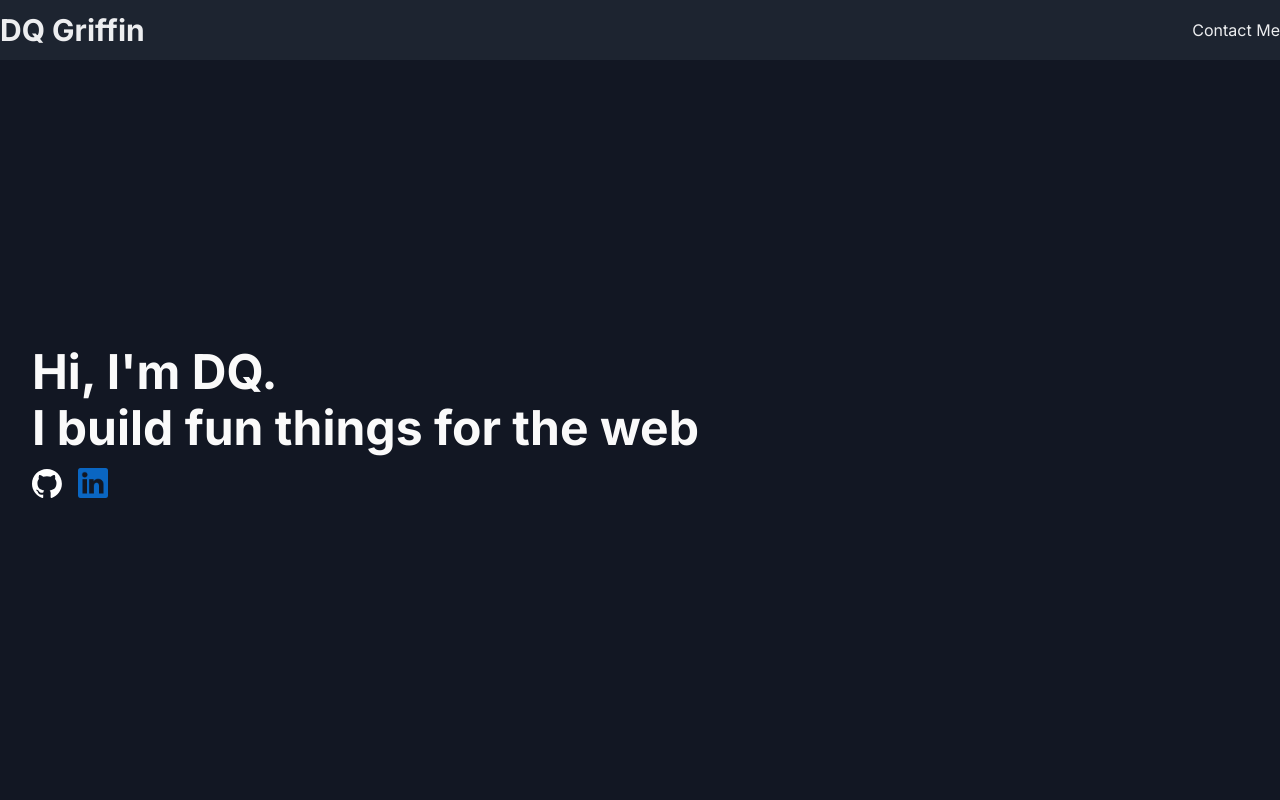
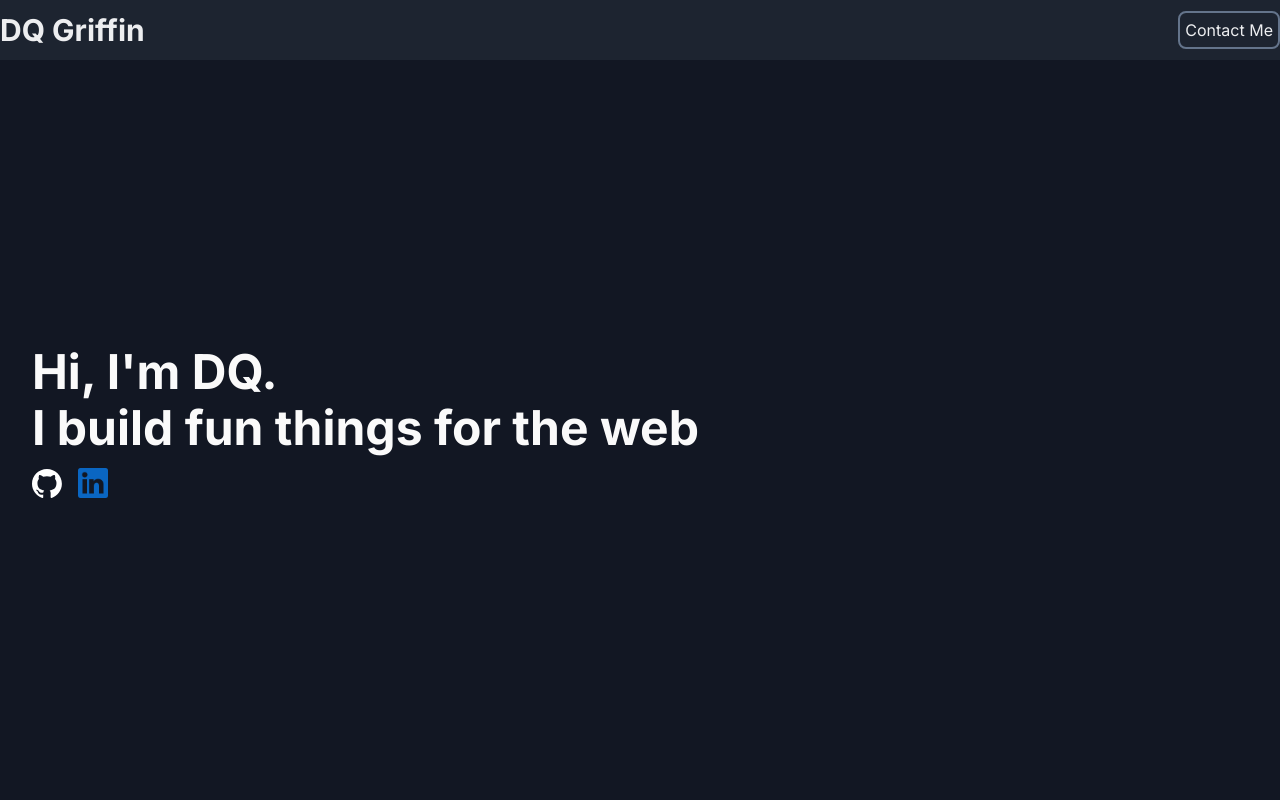
Before and after one commit to DQGriffin/personal-site, a Next.js app: page / in a window 1280 px wide. Shown: the top 800 px of the page. Built offline with nearby package versions, Linux system fonts and the light colour scheme.

Commit message:
Update contact button styles

```diff
--- a/components/shared/Navigation.tsx
+++ b/components/shared/Navigation.tsx
@@ -7,7 +7,7 @@ export function Navigation() {
             DQ Griffin
           </h1>
           <div className="flex space-x-4 items-center flex-row-reverse w-full lg:flex-initial lg:w-1/5">
-            <a href="#contact-form">Contact Me</a>
+          <a className="border-2 border-slate-500 md:hover:bg-slate-700 lg:hover:bg-slate-700 transition duration-300 rounded-lg p-[5px]" href="#contact-form">Contact Me</a>
           </div>
         </div>
       </div>
```
